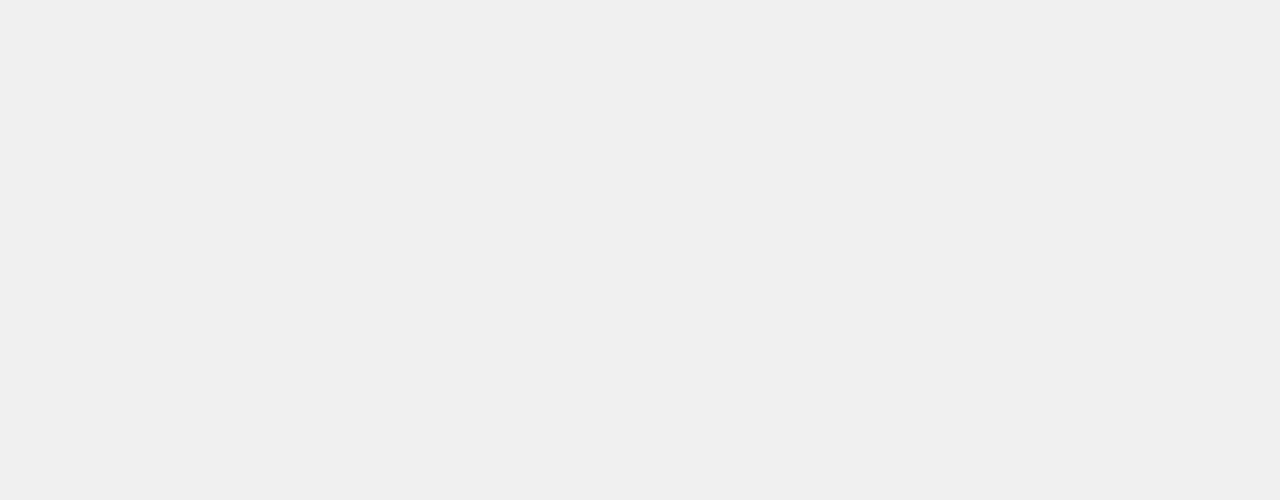
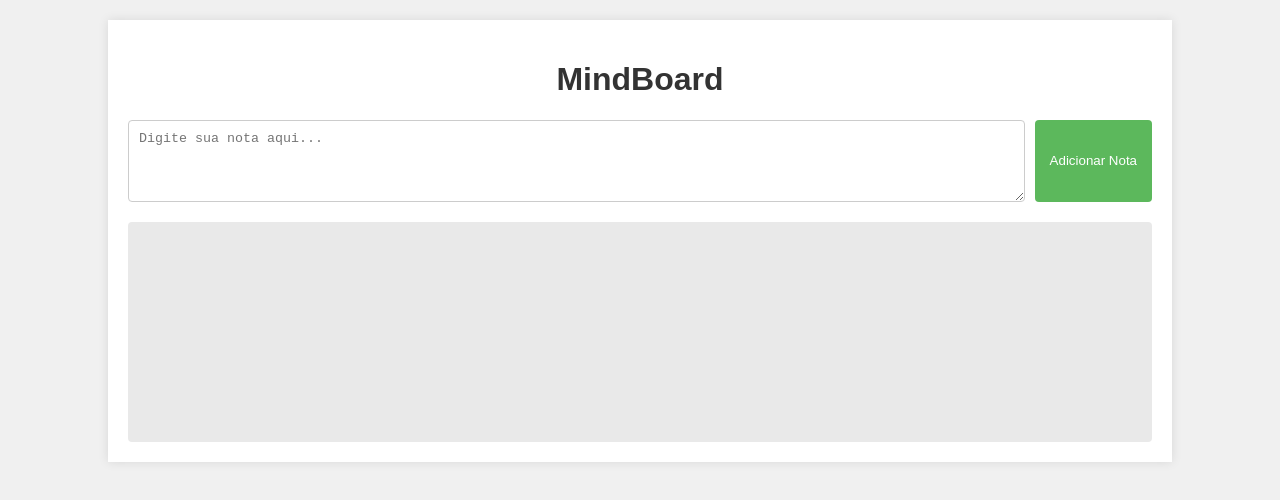
Before and after one commit to muddyorc/Notix_MindBoard, a plain HTML site: page src/index.html in a window 1280 px wide. Drawn offline with Linux system fonts and the light colour scheme.

Commit message:
feat: Implementa funcionalidade de criação de notas (v0.2.0)

```diff
--- a/src/index.html
+++ b/src/index.html
@@ -7,7 +7,16 @@
     <link rel="stylesheet" href="style.css">
 </head>
 <body>
-    <!-- Conteúdo da aplicação aqui -->
+    <div class="container">
+        <h1>MindBoard</h1>
+        <div class="input-area">
+            <textarea id="note-input" placeholder="Digite sua nota aqui..."></textarea>
+            <button id="add-note-btn">Adicionar Nota</button>
+        </div>
+        <div id="notes-board" class="notes-board">
+            <!-- Notas serão adicionadas aqui -->
+        </div>
+    </div>
     <script src="script.js"></script>
 </body>
 </html>
--- a/src/script.js
+++ b/src/script.js
@@ -1,6 +1,24 @@
 // Lógica da aplicação MindBoard
 
 document.addEventListener('DOMContentLoaded', () => {
-    // Código a ser executado quando o DOM estiver pronto
+    const noteInput = document.getElementById('note-input');
+    const addNoteBtn = document.getElementById('add-note-btn');
+    const notesBoard = document.getElementById('notes-board');
+
+    addNoteBtn.addEventListener('click', () => {
+        const noteText = noteInput.value.trim();
+        if (noteText) {
+            createNoteElement(noteText);
+            noteInput.value = ''; // Limpa o textarea
+        }
+    });
+
+    function createNoteElement(text) {
+        const noteElement = document.createElement('div');
+        noteElement.classList.add('note');
+        noteElement.textContent = text;
+        notesBoard.appendChild(noteElement);
+    }
+
     console.log('MindBoard iniciado!');
 });
--- a/src/style.css
+++ b/src/style.css
@@ -7,3 +7,65 @@ body {
 }
 
 /* Outros estilos virão aqui */
+
+.container {
+    width: 80%;
+    margin: 20px auto;
+    padding: 20px;
+    background-color: #fff;
+    box-shadow: 0 0 10px rgba(0,0,0,0.1);
+}
+
+h1 {
+    text-align: center;
+    color: #333;
+}
+
+.input-area {
+    display: flex;
+    margin-bottom: 20px;
+}
+
+#note-input {
+    flex-grow: 1;
+    padding: 10px;
+    border: 1px solid #ccc;
+    border-radius: 4px;
+    margin-right: 10px;
+    resize: vertical; /* Permite redimensionamento vertical */
+    min-height: 60px; /* Altura mínima */
+}
+
+#add-note-btn {
+    padding: 10px 15px;
+    background-color: #5cb85c;
+    color: white;
+    border: none;
+    border-radius: 4px;
+    cursor: pointer;
+}
+
+#add-note-btn:hover {
+    background-color: #4cae4c;
+}
+
+.notes-board {
+    display: flex;
+    flex-wrap: wrap; /* Permite que as notas quebrem para a próxima linha */
+    gap: 15px; /* Espaçamento entre as notas */
+    padding: 10px;
+    background-color: #e9e9e9;
+    border-radius: 4px;
+    min-height: 200px; /* Altura mínima para o quadro de notas */
+}
+
+.note {
+    background-color: #ffffe0; /* Amarelo claro */
+    border: 1px solid #ccc;
+    padding: 15px;
+    width: 200px; /* Largura fixa para as notas */
+    height: auto; /* Altura automática baseada no conteúdo */
+    box-shadow: 2px 2px 5px rgba(0,0,0,0.2);
+    border-radius: 4px;
+    overflow-wrap: break-word; /* Quebra palavras longas para não estourar o container */
+}
```
Also changed, not shown: 1 other file.
